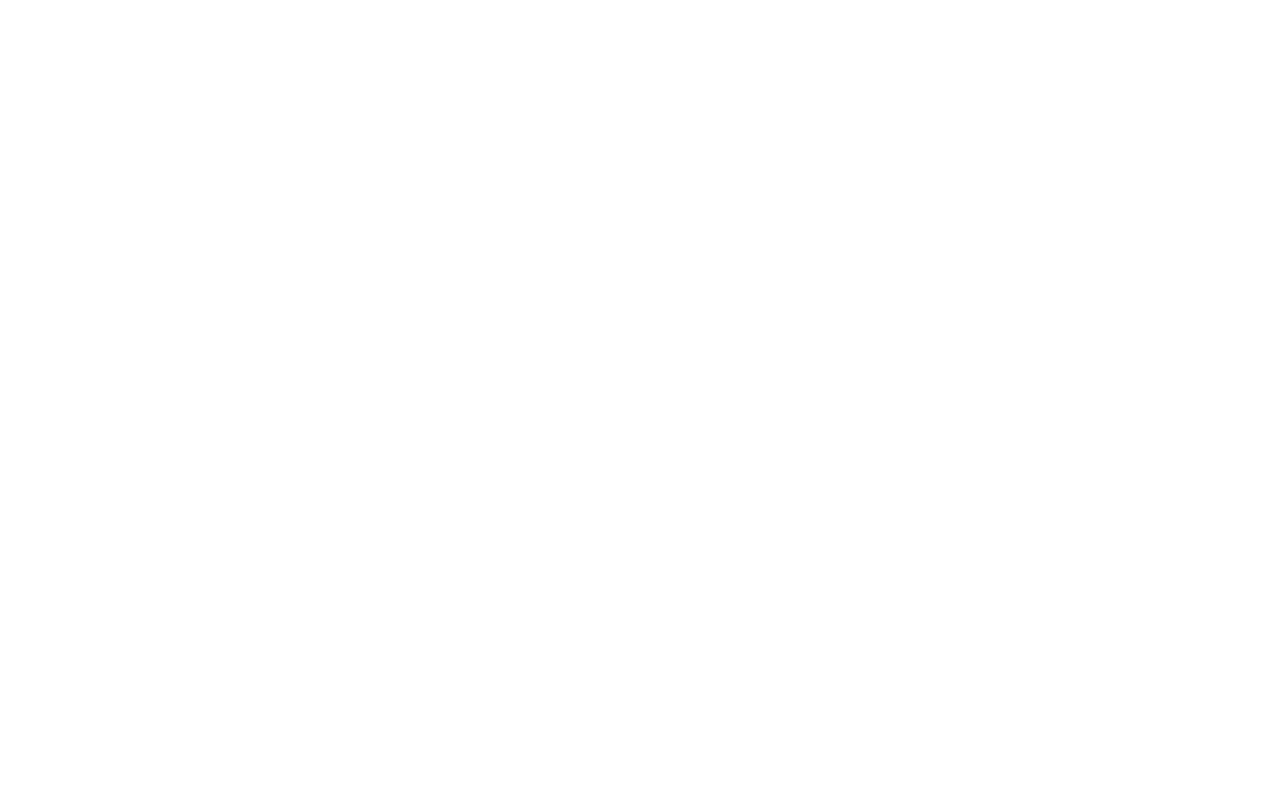
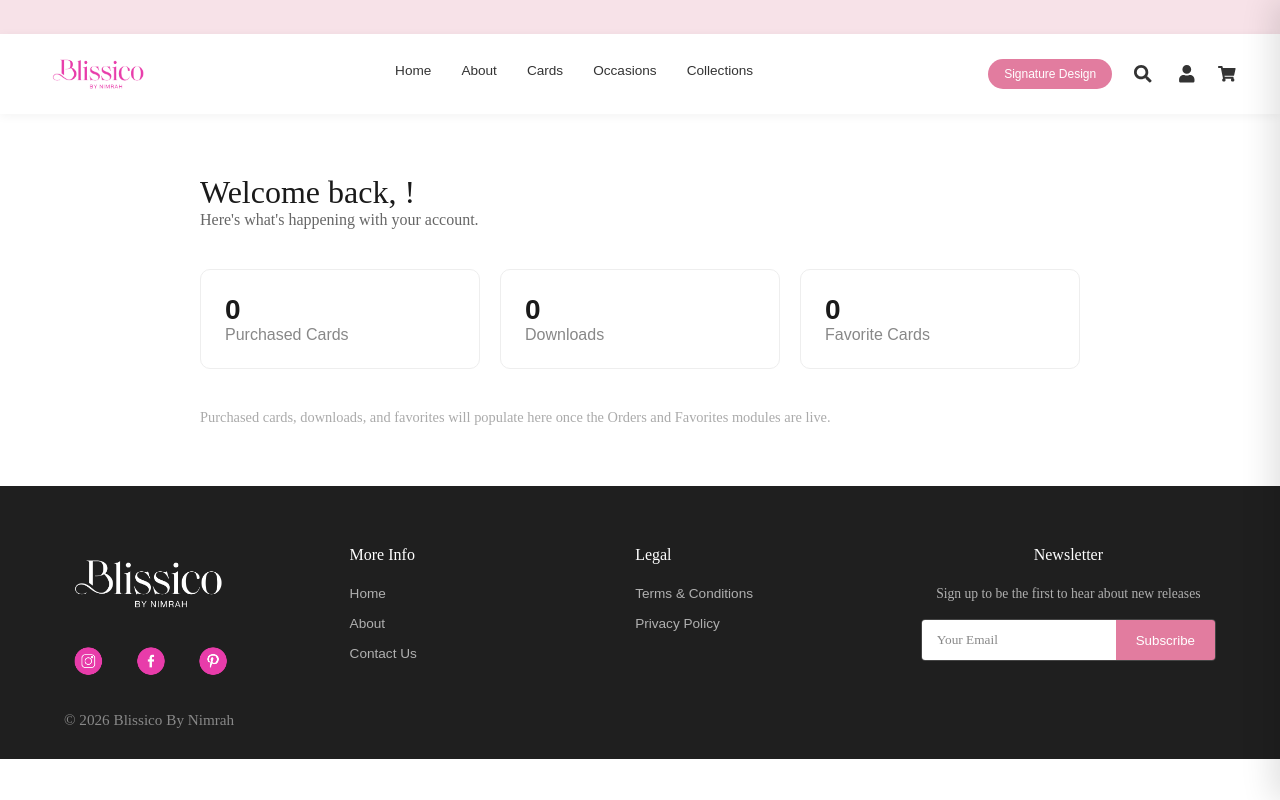
Before and after one commit to RanaAhmad364/Blissico_Dbn, a React (Vite) app in the folder blissico_app/: page /dashboard in a window 1280 px wide. Before the commit this address had no page. Built offline with nearby package versions, Linux system fonts and the light colour scheme; sample sign-in values are in the browser's storage; a web font is replaced by a local one.

Commit message:
Fix the routes from frontend sides so that User dashboard work now

```diff
--- a/blissico_app/src/App.jsx
+++ b/blissico_app/src/App.jsx
@@ -19,6 +19,10 @@ import ProductDetail from './pages/ProductDetail';
 import AddToCart from './pages/cart/AddToCart';
 import Checkout from './pages/checkout/Checkout';
 import PaymentSuccess from './pages/checkout/PaymentSuccess';
+
+
+import UserDashboard from './pages/User_dashboard';
+
 // import AdminDashboard from './pages/admin/Dashboard';
 
 // 3. Import the new Auth Pages
@@ -51,6 +55,7 @@ function App() {
           <Route path="/cart" element={<AddToCart />} />
           <Route path="/checkout" element={<Checkout />} />
           <Route path="/payment-success" element={<PaymentSuccess />} />
+          <Route path="/dashboard" element={<UserDashboard />} />
 
           {/* NEW AUTH ROUTES (Added here) */}
           <Route path="/login" element={<Login />} />
--- a/blissico_app/src/pages/User_dashboard.jsx
+++ b/blissico_app/src/pages/User_dashboard.jsx
@@ -1 +1,56 @@
-<h1>This is User dashboard </h1>
+import React, { useEffect } from 'react';
+import { useNavigate } from 'react-router-dom';
+import { useAuth } from '../context/AuthContext';
+import Marquee from '../components/Marquee';
+import Navbar from '../components/Navbar';
+import Footer from '../components/Footer';
+
+const UserDashboard = () => {
+  const { user, loading } = useAuth();
+  const navigate = useNavigate();
+
+  useEffect(() => {
+    if (!loading && !user) {
+      navigate('/login');
+    }
+  }, [loading, user, navigate]);
+
+  if (loading || !user) {
+    return <div style={{ padding: 80, textAlign: 'center' }}>Loading...</div>;
+  }
+
+  return (
+    <div className="user-dashboard-page">
+      <Marquee />
+      <Navbar />
+
+      <div style={{ padding: '60px 40px', maxWidth: 960, margin: '0 auto' }}>
+        <h1>Welcome back, {user.first_name}!</h1>
+        <p style={{ color: '#666', marginBottom: 40 }}>Here's what's happening with your account.</p>
+
+        <div style={{ display: 'grid', gridTemplateColumns: 'repeat(auto-fit, minmax(200px, 1fr))', gap: 20 }}>
+          <div style={{ border: '1px solid #eee', borderRadius: 10, padding: 24 }}>
+            <div style={{ fontSize: 28, fontWeight: 600 }}>0</div>
+            <div style={{ color: '#888' }}>Purchased Cards</div>
+          </div>
+          <div style={{ border: '1px solid #eee', borderRadius: 10, padding: 24 }}>
+            <div style={{ fontSize: 28, fontWeight: 600 }}>0</div>
+            <div style={{ color: '#888' }}>Downloads</div>
+          </div>
+          <div style={{ border: '1px solid #eee', borderRadius: 10, padding: 24 }}>
+            <div style={{ fontSize: 28, fontWeight: 600 }}>0</div>
+            <div style={{ color: '#888' }}>Favorite Cards</div>
+          </div>
+        </div>
+
+        <p style={{ marginTop: 40, color: '#aaa', fontSize: '0.9rem' }}>
+          Purchased cards, downloads, and favorites will populate here once the Orders and Favorites modules are live.
+        </p>
+      </div>
+
+      <Footer />
+    </div>
+  );
+};
+
+export default UserDashboard;
--- a/blissico_app/src/pages/auth/Login.jsx
+++ b/blissico_app/src/pages/auth/Login.jsx
@@ -20,7 +20,7 @@ const Login = () => {
     setLoading(true);
     try {
       await login(email, password);
-      navigate('/');
+      navigate('/dashboard');
     } catch (err) {
       setError(err.response?.data?.error || 'Login failed. Please check your credentials.');
     } finally {
```
Also changed, not shown: 1 other file (tests, documents, lock files or other folders).
